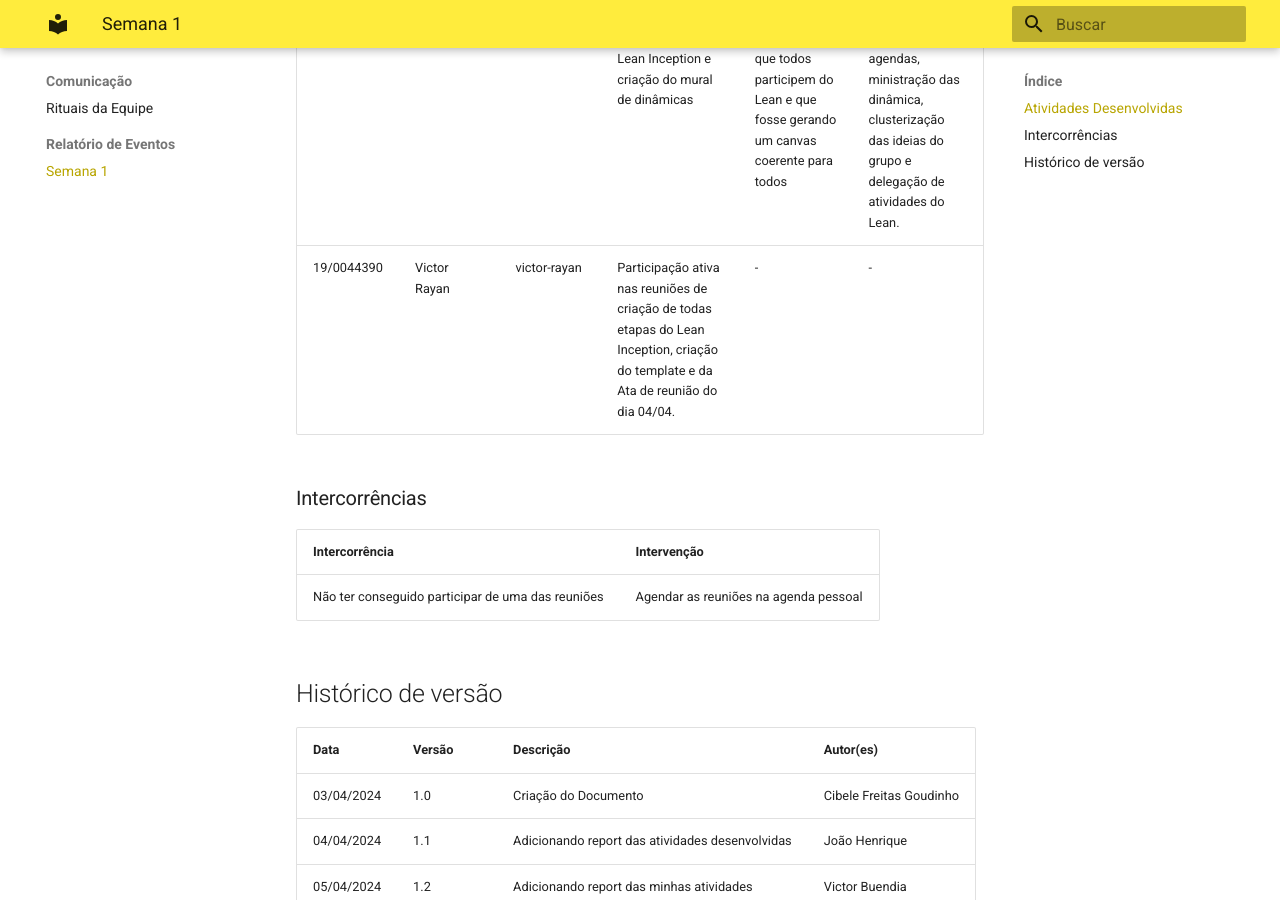
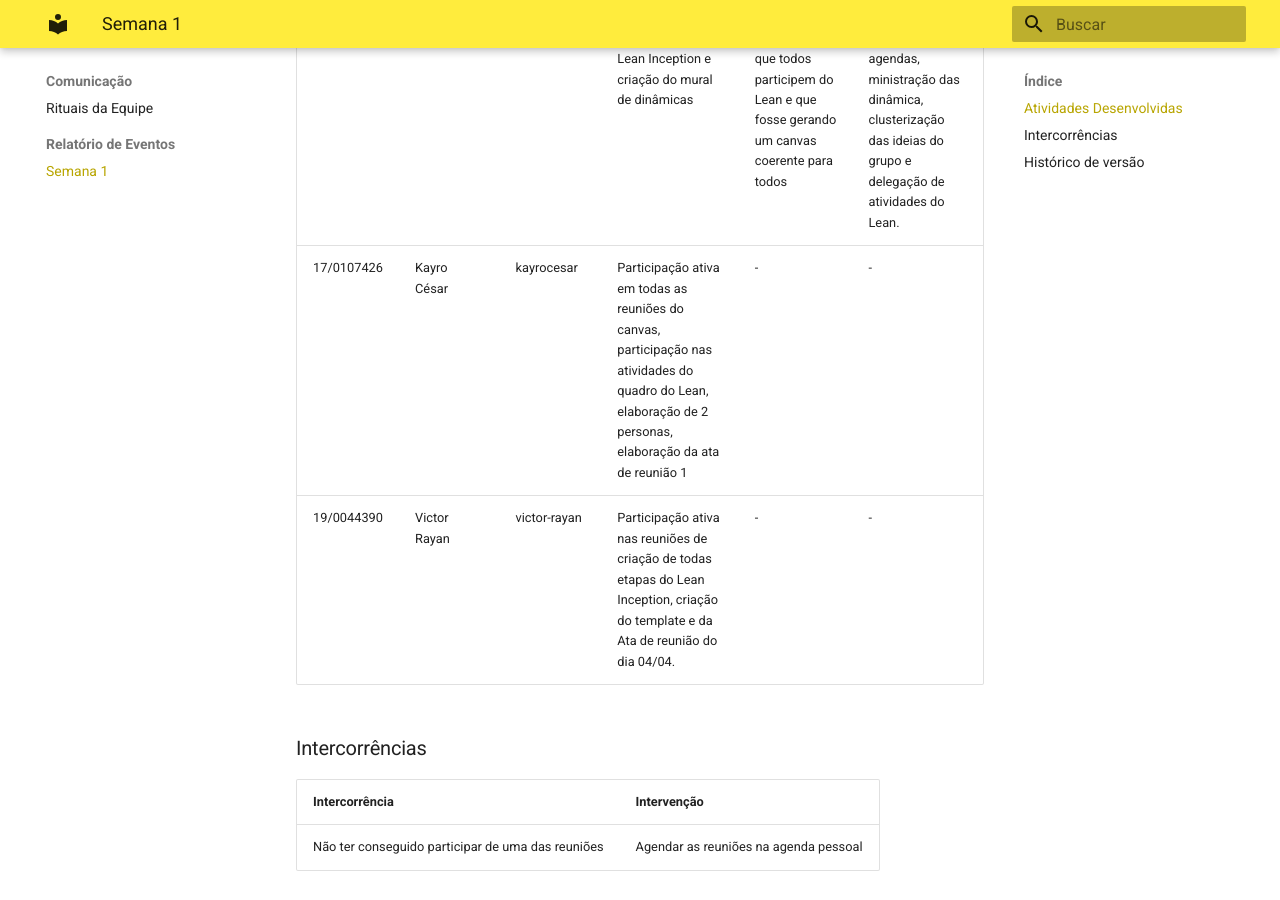
Before and after one commit to Simula-Fin/DOCS, an MkDocs documentation site: the page built from docs/reports/week1.md, in a window 1280 px wide and 900 px high, scrolled down 1436 px. Built offline with MkDocs 1.6.1 and Material for MkDocs 9.7.7, drawn with Linux system fonts in a browser that asks for light colours.

Commit message:
Update file week1.md

```diff
--- a/docs/reports/week1.md
+++ b/docs/reports/week1.md
@@ -9,6 +9,7 @@
 | 18/0123459 | João Durso      | jvsdurso        | Documentação dos artefatos no Gitlab Pages                                                                                                                         | Definir um modelo de organização para o documento                            | Perguntei ao professor como seria a organização ideal na visão dele               |
 | 20/0017519 | Eurico Neto     | EuricoAbreu     | Participação ativa em todas as reuniões com a finalidade de gerar o Canvas MVP, revisão de MR relacionado ao GitPages, ajuda na organização geral do projeto       | Forma de comunicar em grupos menores e registrar o progresso de cada reunião | Resolvido com a criação de um servidor no Discord, com canais e chats específicos |
 | 18/0103792 | Júlia Farias  | julisous       | Facilitação do Lean Inception e criação do mural de dinâmicas | Fazer com que todos participem do Lean e que fosse gerando um canvas coerente para todos |Montagem das agendas, ministração das dinâmica, clusterização das ideias do grupo e delegação de atividades do Lean.                                                                                                                               | Conversar os outros integrantes do grupo e olhar a documentação do GitLab         |
+| 17/0107426 | Kayro César   | kayrocesar       |   Participação ativa em todas as reuniões do canvas, participação nas atividades do quadro do Lean, elaboração de 2 personas, elaboração        da ata de reunião 1                                                                                                                         | -          |-
 | 19/0044390 | Victor Rayan   | victor-rayan | Participação ativa nas reuniões de criação de todas etapas do Lean Inception, criação do template e da Ata de reunião do dia 04/04.                             | -                                                                            | -                                                                                 |
 
 ### Intercorrências
```
